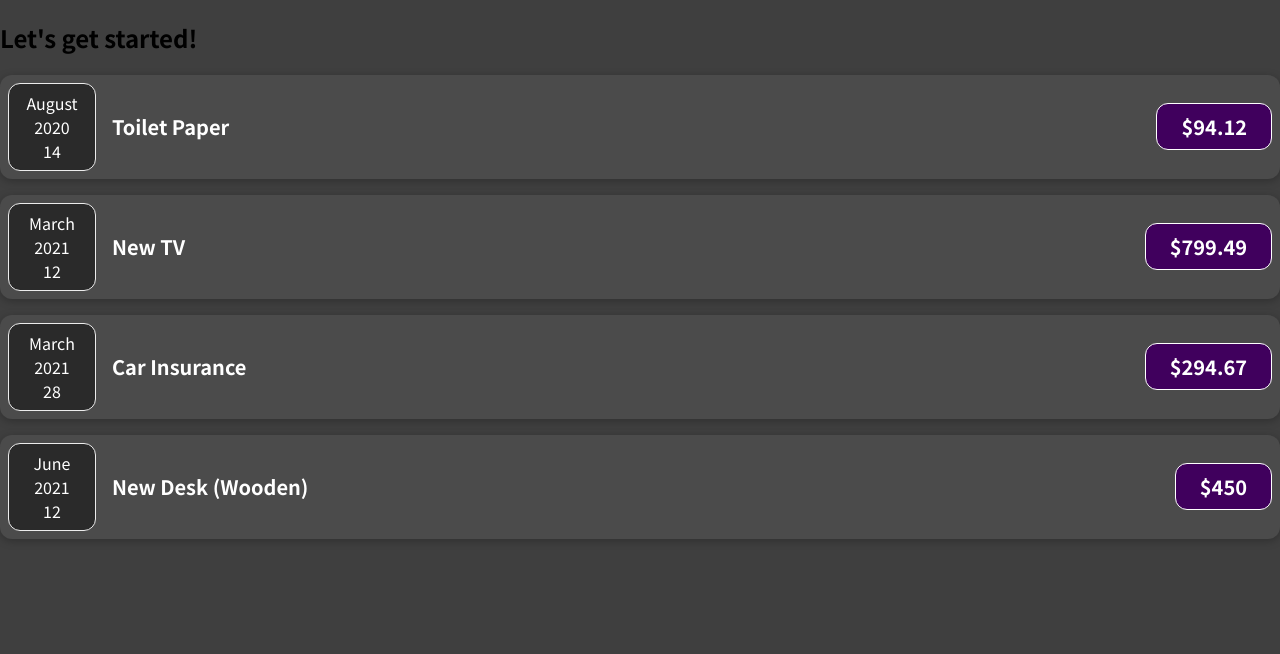
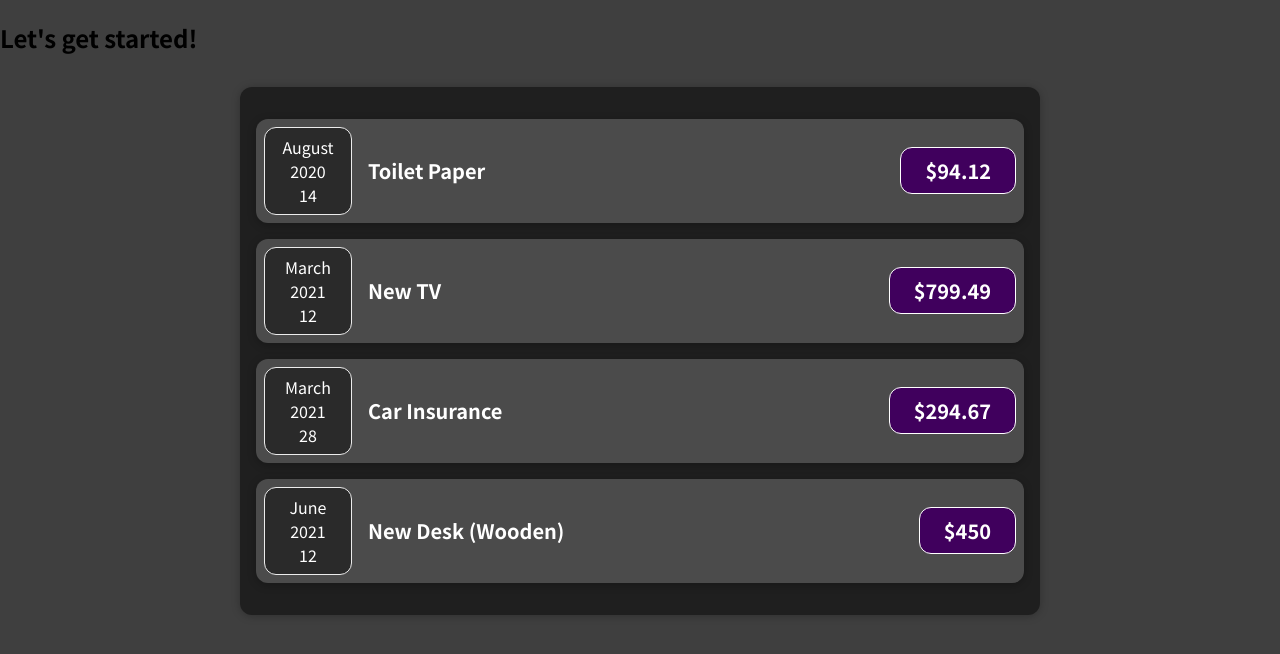
Before and after one commit to fukupug/react-complete-guide, a React (Create React App) app in the folder expense-tracker/: page / in a window 1280 px wide. Shown: the top 654 px of the page. Built offline with nearby package versions, Linux system fonts and the light colour scheme.

Commit message:
Create ExpenseItems component

```diff
--- a/expense-tracker/src/App.js
+++ b/expense-tracker/src/App.js
@@ -1,4 +1,4 @@
-import ExpenseItem from "./components/ExpenseItem";
+import ExpenseItems from "./components/ExpenseItems";
 
 function App() {
   const expenses = [
@@ -26,27 +26,7 @@ function App() {
   return (
     <div>
       <h2>Let's get started!</h2>
-      <ExpenseItem
-        title={expenses[0].title}
-        amount={expenses[0].amount}
-        date={expenses[0].date}
-      />
-      <ExpenseItem
-        title={expenses[1
-        ].title}
-        amount={expenses[1].amount}
-        date={expenses[1].date}
-      />
-      <ExpenseItem
-        title={expenses[2].title}
-        amount={expenses[2].amount}
-        date={expenses[2].date}
-      />
-      <ExpenseItem
-        title={expenses[3].title}
-        amount={expenses[3].amount}
-        date={expenses[3].date}
-      />
+      <ExpenseItems expenses={expenses} />
     </div>
   );
 }
--- /dev/null
+++ b/expense-tracker/src/components/ExpenseItems.css
@@ -0,0 +1,9 @@
+.expense-items {
+  padding: 1rem;
+  background-color: rgb(31, 31, 31);
+  margin: 2rem auto;
+  width: 50rem;
+  max-width: 95%;
+  border-radius: 12px;
+  box-shadow: 0 1px 8px rgba(0, 0, 0, 0.25);
+}
--- /dev/null
+++ b/expense-tracker/src/components/ExpenseItems.js
@@ -0,0 +1,15 @@
+import ExpenseItem from "./ExpenseItem";
+import "./ExpenseItems.css";
+
+function ExpenseItems(props) {
+  const expenseItems = props.expenses.map((expense) => (
+    <ExpenseItem
+      title={expense.title}
+      amount={expense.amount}
+      date={expense.date}
+    />
+  ));
+  return <div className="expense-items"> {expenseItems}</div>;
+}
+
+export default ExpenseItems;
```
